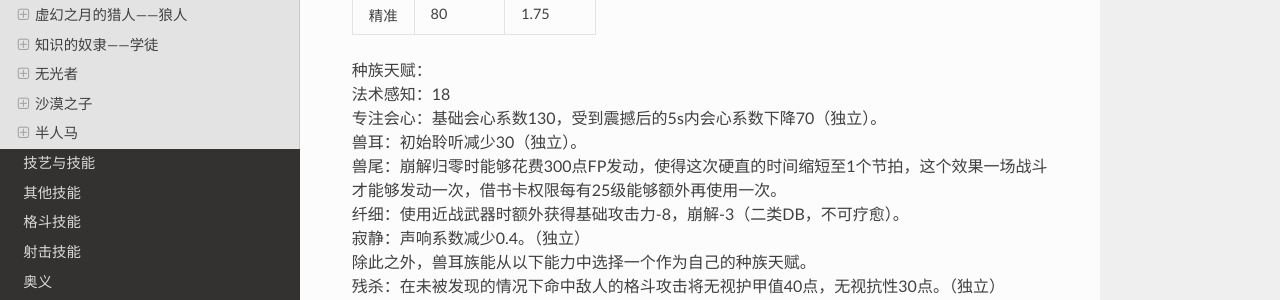
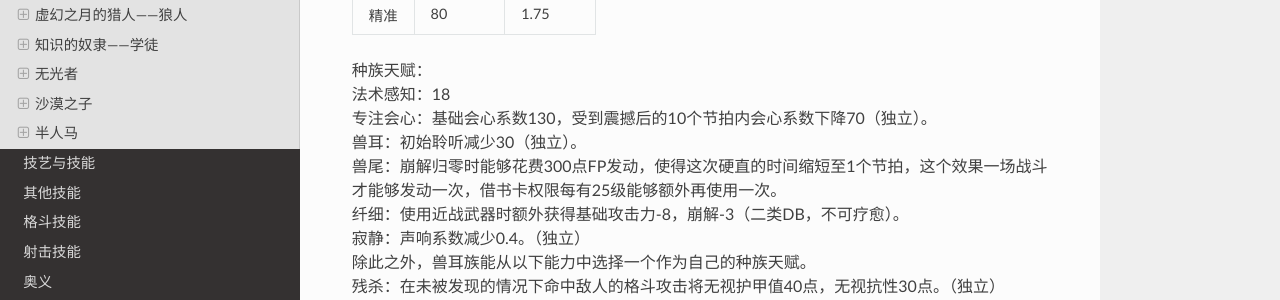
Before and after one commit to DDCQA/LOSV1Docs-, a Sphinx documentation site: the page built from source/races.md, in a window 1280 px wide and 900 px high, scrolled down 2471 px. Shown: the part 149-449 px from the top of the window. Built offline with Sphinx 7.4.7 and the Read the Docs theme 2.0.0, drawn with Linux system fonts in a browser that asks for light colours.

Commit message:
Update races.md

```diff
--- a/source/races.md
+++ b/source/races.md
@@ -64,7 +64,7 @@
 
 种族天赋：<br/>
 法术感知：18<br/>
-专注会心：基础会心系数130，受到震撼后的5s内会心系数下降70（独立）。<br/>
+专注会心：基础会心系数130，受到震撼后的10个节拍内会心系数下降70（独立）。<br/>
 兽耳：初始聆听减少30（独立）。<br/>
  兽尾：崩解归零时能够花费300点FP发动，使得这次硬直的时间缩短至1个节拍，这个效果一场战斗才能够发动一次，借书卡权限每有25级能够额外再使用一次。<br/>
  纤细：使用近战武器时额外获得基础攻击力-8，崩解-3（二类DB，不可疗愈）。<br/>
```
